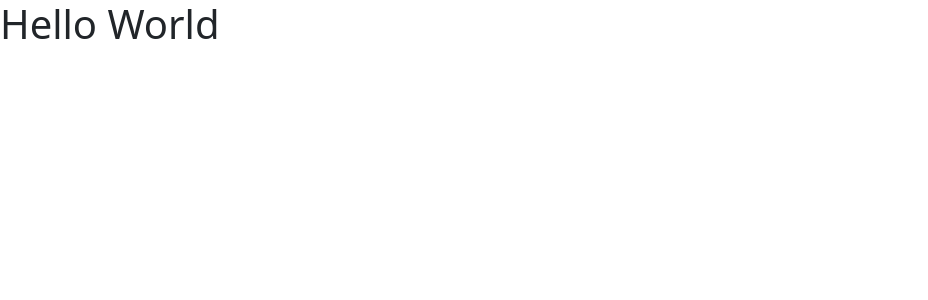
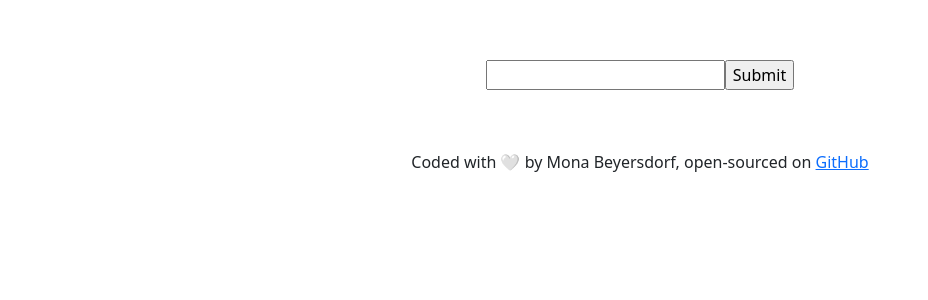
Before and after one commit to jellomoon/dictionary-app, a React (Vite) app: page / in a window 1280 px wide. Shown: the top 300 px of the page, without its empty margins (0-928 px from the left). Built offline with nearby package versions, Linux system fonts and the light colour scheme.

Commit message:
Add basic dictionary search form scaffold

```diff
--- a/src/App.css
+++ b/src/App.css
@@ -0,0 +1,4 @@
+.App footer {
+  margin: 30px;
+  text-align: center;
+}
--- a/src/App.jsx
+++ b/src/App.jsx
@@ -1,12 +1,17 @@
 import { useState } from "react";
+import Dictionary from "./Dictionary";
 import "./App.css";
 
 export default function App() {
   return (
     <div className="App">
-      <header>
-        <h1>Hello World</h1>
-      </header>
+      <div>
+        <Dictionary />
+        <footer>
+          Coded with 🤍 by Mona Beyersdorf, open-sourced on{" "}
+          <a href="https://github.com/jellomoon/dictionary-app">GitHub</a>
+        </footer>
+      </div>
     </div>
   );
 }
--- /dev/null
+++ b/src/Dictionary.css
@@ -0,0 +1,4 @@
+.Dictionary {
+  margin: 60px auto;
+  text-align: center;
+}
--- /dev/null
+++ b/src/Dictionary.jsx
@@ -0,0 +1,24 @@
+import React, { useState } from "react";
+import "./Dictionary.css";
+
+export default function Dictionary() {
+  let [keyword, setKeyword] = useState("");
+
+  function search(event) {
+    event.preventDefault();
+    alert(`Searching for ${keyword}`);
+  }
+
+  function handleKeywordChange(event) {
+    setKeyword(event.target.value);
+  }
+
+  return (
+    <div className="Dictionary">
+      <form onSubmit={search}>
+        <input type="search" onChange={handleKeywordChange} />
+        <input type="submit" />
+      </form>
+    </div>
+  );
+}
```
